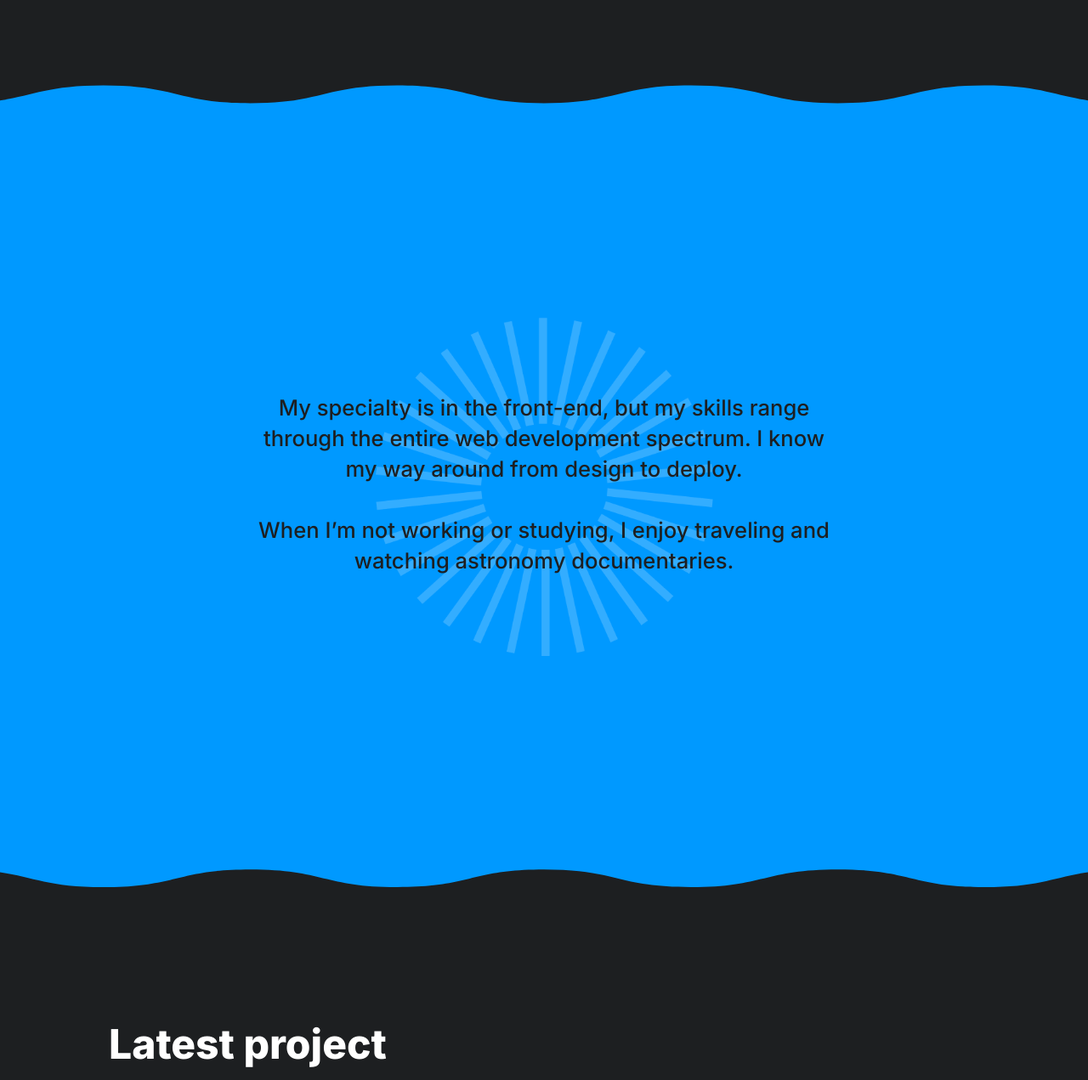
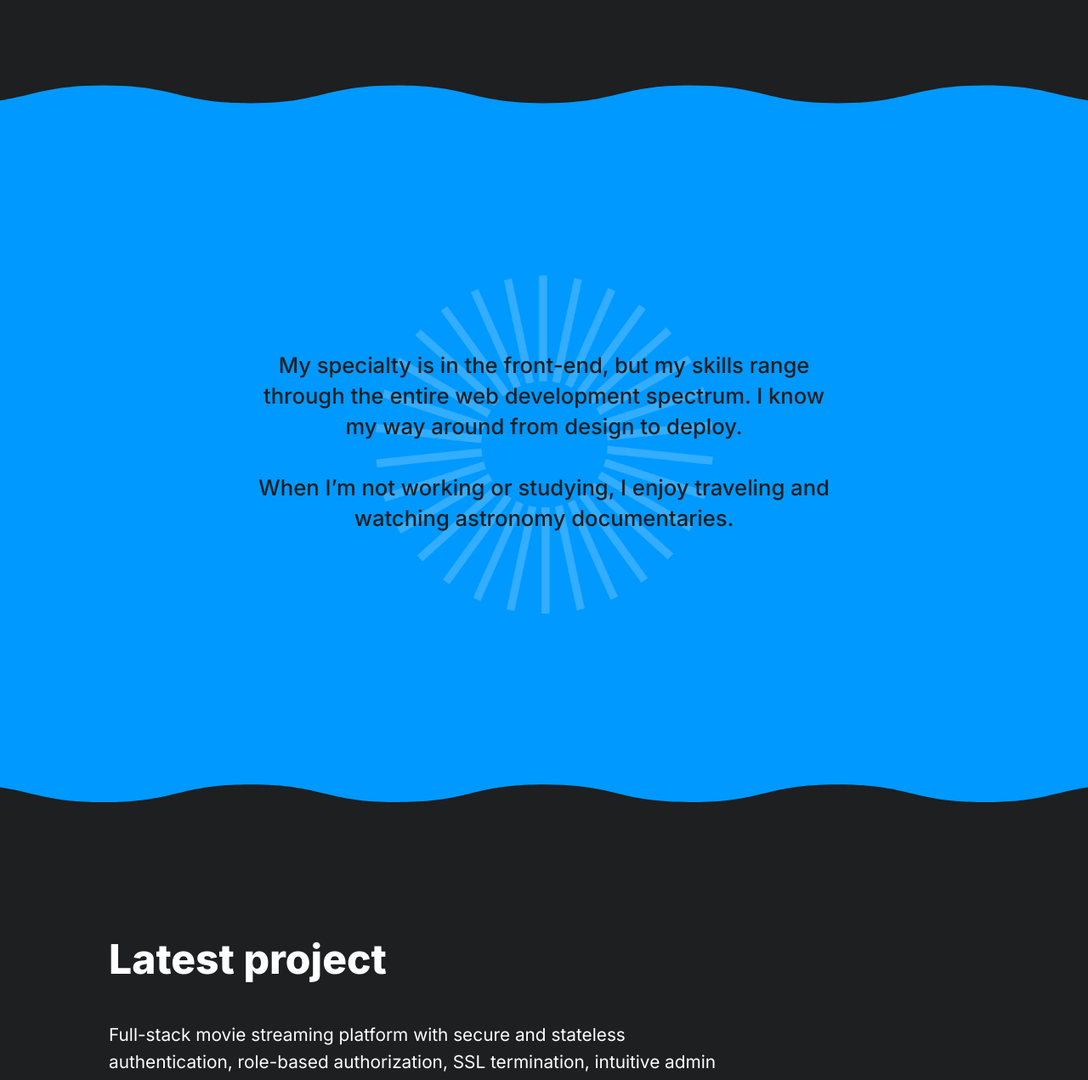
Before and after one commit to henriquebuzon/my-website, a website built with Vite: page index.html in a window 1280 px wide. Shown: the part 646-1917 px from the top of the page at 85% size. Built offline with nearby package versions, Linux system fonts and the light colour scheme.

Commit message:
Changed about me section height size

```diff
--- a/style.css
+++ b/style.css
@@ -108,7 +108,7 @@ footer,
 }
 
 .wavySectionContainer {
-  height: 900px;
+  height: 800px;
   width: vw;
   background-color: var(--primary);
   position: relative;
```
